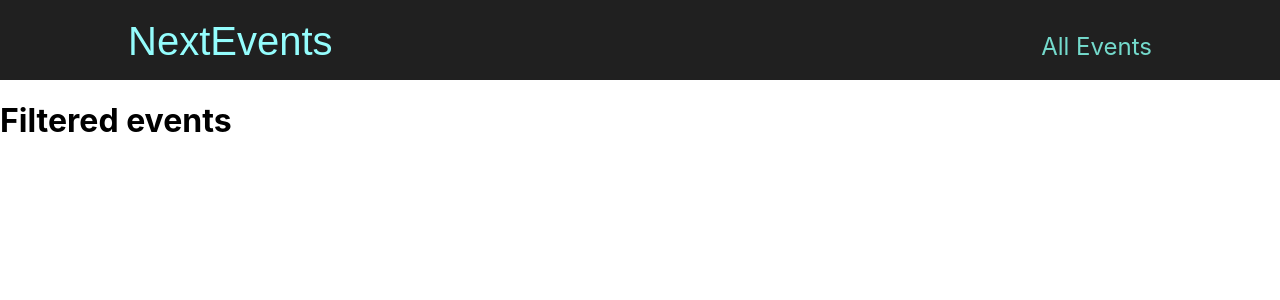
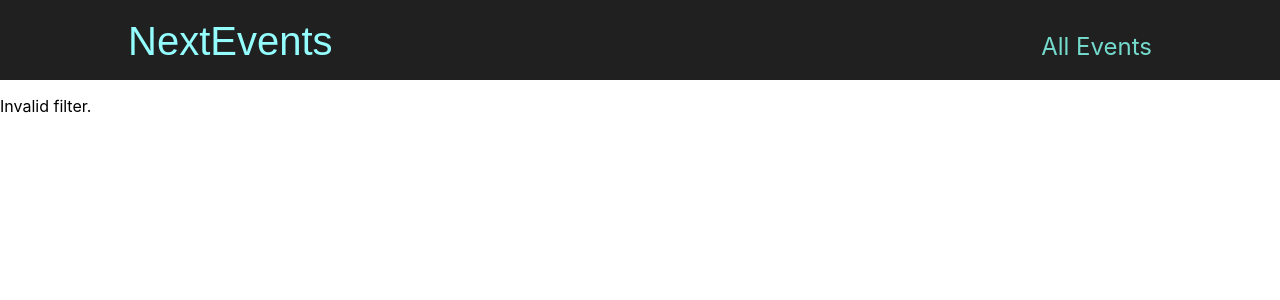
Before and after one commit to yasithWimukthi/Event-Manager, a Next.js app: page /events in a window 1280 px wide. Shown: the top 300 px of the page. Built offline with nearby package versions, Linux system fonts and the light colour scheme.

Commit message:
Implement search bar

```diff
--- a/pages/events/[...slug].js
+++ b/pages/events/[...slug].js
@@ -1,6 +1,39 @@
 import React from "react";
+import {useRouter} from "next/router";
+import {getFilteredEvents} from "../../dummy-data";
 
 export default function FilteredEventsPage(){
+
+    const router = useRouter();
+    const filterData = router.query.slug;
+
+    if(!filterData){
+        return <p className='center'>Loading...</p>
+    }
+
+    const filteredYear = +filterData[0];
+    const filteredMonth = +filterData[1];
+
+    if(
+        isNaN(filteredYear) ||
+        isNaN(filteredMonth) ||
+        filteredYear>2030 ||
+        filteredYear<2012 ||
+        filteredMonth < 1 ||
+        filteredMonth>12
+    ){
+        return <p>Invalid filter.</p>
+    }
+
+    const filteredEvents = getFilteredEvents({
+        year: filteredYear,
+        month: filteredMonth
+    });
+
+    if(!filteredEvents || filteredEvents.length === 0){
+        return <p>No events found!</p>
+    }
+
     return(
         <div>
             <h1>Filtered events</h1>
```
